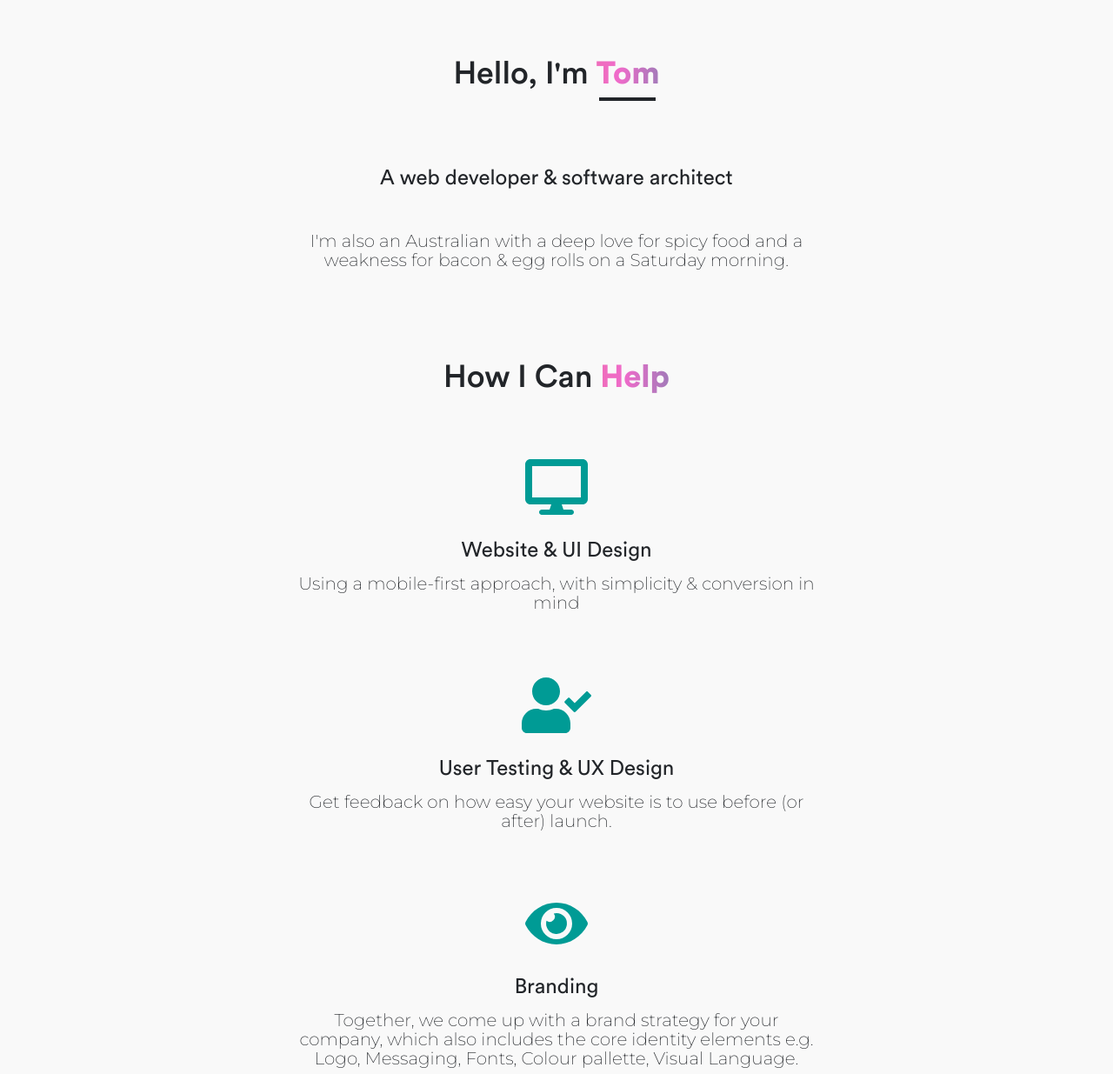
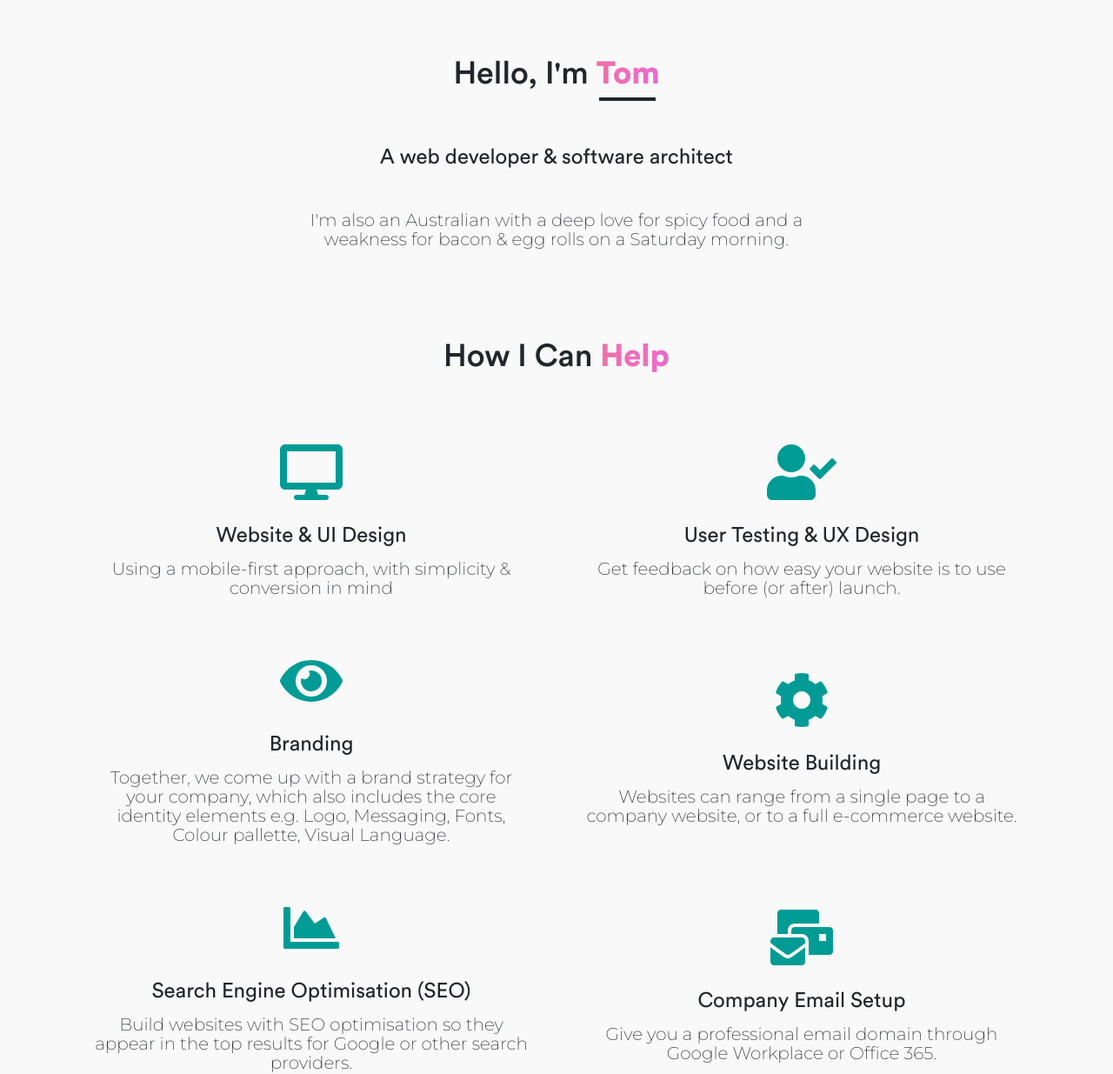
Before and after one commit to tombrereton/tomlewistech, a Gatsby site: page / in a window 1280 px wide. Shown: the part 68-1303 px from the top of the page at 87% size. Built offline with nearby package versions, Linux system fonts and the light colour scheme; Gatsby itself is replaced by a stand-in of ours; a web font is replaced by a local one.

Commit message:
Update full width styling

```diff
--- a/src/components/Service/service.module.css
+++ b/src/components/Service/service.module.css
@@ -9,6 +9,10 @@
     align-items: center;
     text-align: center;
     margin: 25px 0 50px 0;
+    flex-basis: 450px;
+    max-width: 500px;
+    /* min-width: 400px; */
+    margin: 2em;
 }
 
 .serviceImg {
--- a/src/pages/about.js
+++ b/src/pages/about.js
@@ -12,7 +12,6 @@ export default function About() {
 
   return (
     <Layout>
-      <div className={styles.pageWrapper} >
 
       <div className={styles.page}>
         <h3 className={styles.heading}>A little bit about <span className={styles.highlight}>me</span></h3>
@@ -33,7 +32,6 @@ export default function About() {
 
         <BigLink />
       </div>
-      </div>
     </Layout>
   )
 }
--- a/src/pages/index.js
+++ b/src/pages/index.js
@@ -15,10 +15,13 @@ export default function Home() {
     <Layout>
       <div className={styles.pageWrapper}>
         <div className={styles.page}>
+          <div className={styles.introSection}>
             <h3 className={styles.heading}>Hello, I'm <Link to="/about" className={styles.heading}><span className={`${styles.highlight} ${styles.underline}`}>Tom</span></Link></h3>
             <h4 className={styles.subHeading}>A web developer & software architect</h4>
             <p className={styles.textBody}>I'm also an Australian with a deep love for spicy food and a weakness for bacon & egg rolls on a Saturday morning.</p>
+          </div>
           <h3 className={styles.sectionHeading}>How I Can <span className={styles.highlight}>Help</span></h3>
+          <div className={styles.servicesSection}>
             <Service title={"Website & UI Design"} text={"Using a mobile-first approach, with simplicity & conversion in mind"}>
               <FontAwesomeIcon icon="desktop" size={"4x"} color={"#009B95"} />
             </Service>
@@ -40,6 +43,7 @@ export default function Home() {
             <Service title={"Marketing"} text={"Increase traffic to your website by setting up online ads through Google and Instagram."}>
               <FontAwesomeIcon icon="camera-retro" size={"4x"} color={"#009B95"} />
             </Service>
+          </div>
           <h2 className={styles.sectionHeading}>Some <span className={styles.highlight}>Projects</span></h2>
           <Project image={soundsort} title="SoundSort" url="https://soundsort.net" />
           <Project image={gemIsland} title="Gem Island" url="https://gemislandserverless.netlify.app/" />
--- a/src/pages/pages.module.scss
+++ b/src/pages/pages.module.scss
@@ -10,13 +10,23 @@ html {
     display: flex;
     flex-direction: column;
     align-items: center;
-    max-width: 600px;
 }
 
 .pageWrapper {
     display: flex;
     flex-direction: column;
     align-items: center;
+}
+
+.servicesSection {
+    display: flex;
+    flex-wrap: wrap;
+    align-items: center;
+    justify-content: center;
+}
+
+.introSection {
+    max-width: 600px;
 }
 
 .highlight {
```
Lines whose indentation alone changed are shown as unchanged.
